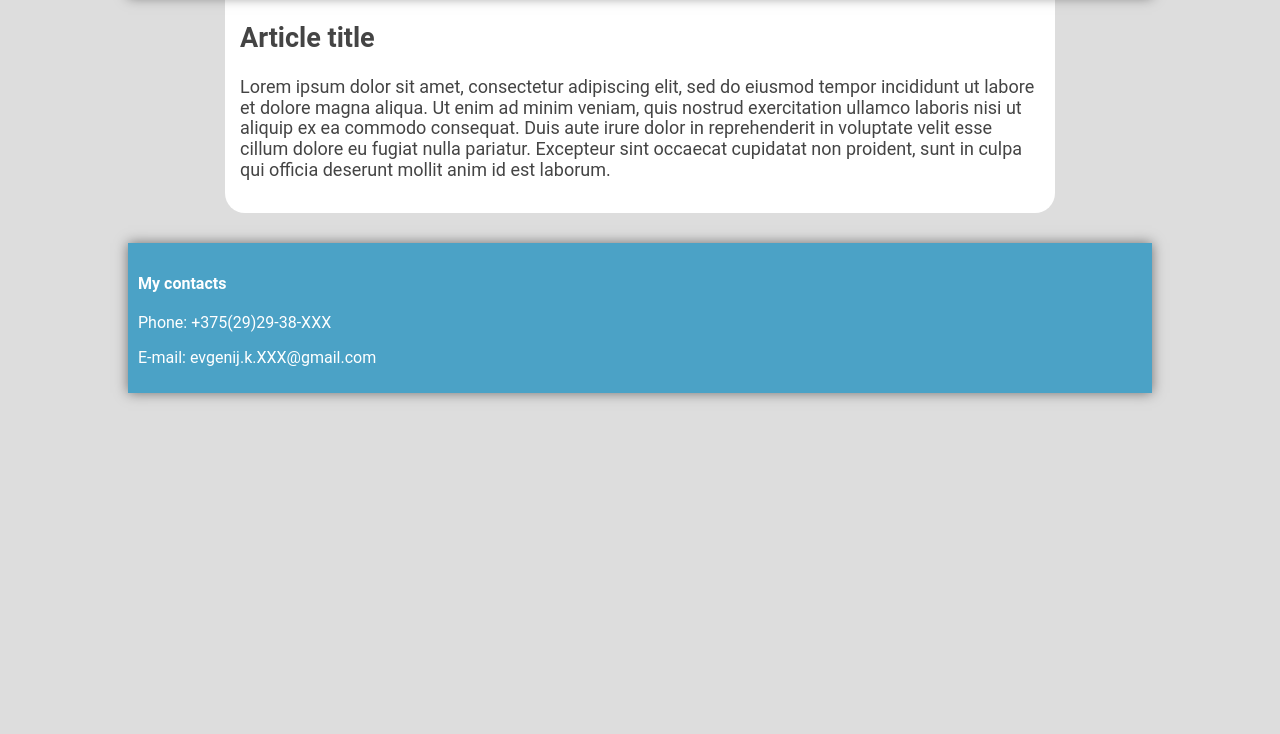
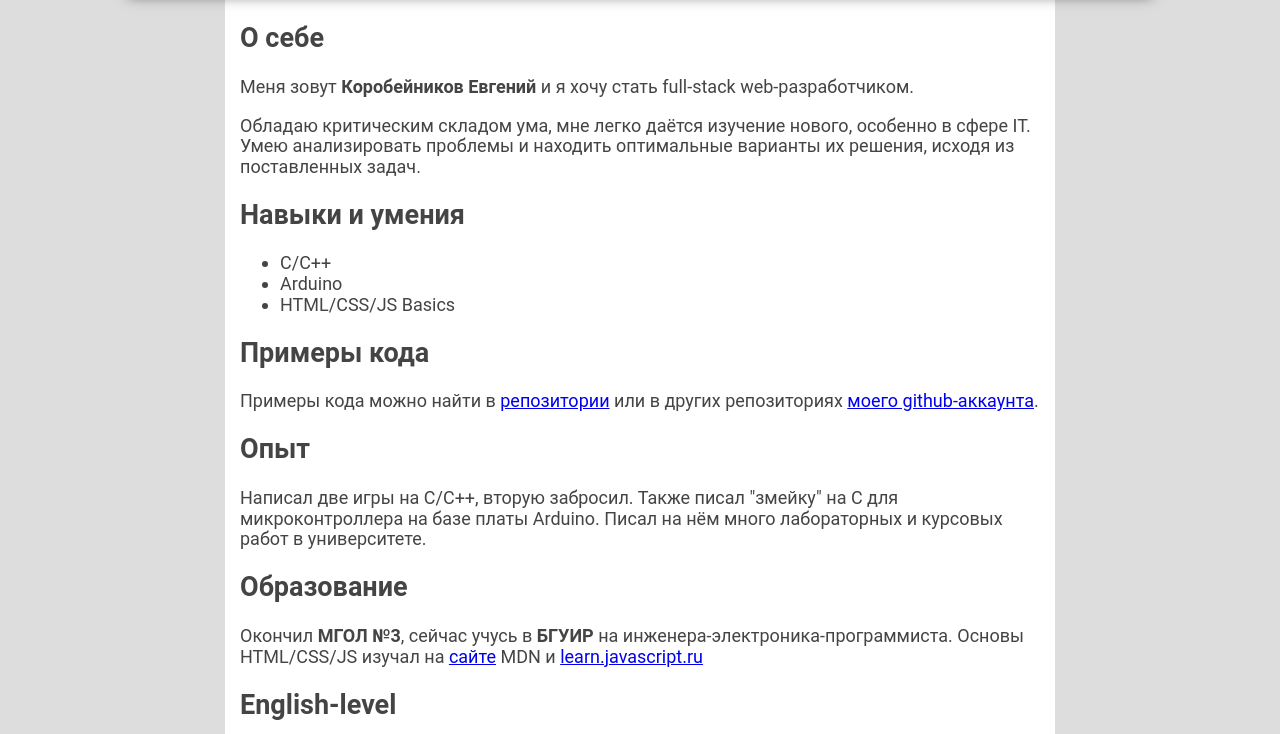
Before and after one commit to evgenijkorob/rsschool-codejam1-cv, a plain HTML site: page index.html in a window 1280 px wide. Shown: the part 129-863 px from the top of the page. Before the commit the page ends 800 px from the top, so only its background shows below. Drawn offline with nearby package versions, Linux system fonts and the light colour scheme.

Commit message:
feat(index): add information about myself in article

```diff
--- a/index.html
+++ b/index.html
@@ -1,16 +1,16 @@
 <!DOCTYPE html>
-<html>
+<html lang="ru">
   <head>
     <meta charset="utf-8">
     <meta name="viewport" content="width=device-width, initial-scale=1">
-    <title>First Code Jam</title>
+    <title>Первый Code Jam</title>
     <link rel="stylesheet"
     href="//cdn.rawgit.com/necolas/normalize.css/master/normalize.css">
     <link rel="stylesheet" href="style.css">
   </head>
   <body>
     <header>
-      <span class="header-sitename">My summary</span>
+      <span class="header-sitename">Резюме</span>
       <nav>
         <ul>
           <li class="nav-link"><a>item</a></li>
@@ -25,22 +25,63 @@
     </header>
     <main>
       <article>
-        <h2>Article title</h2>
+        <h2>О себе</h2>
         <p>
-          Lorem ipsum dolor sit amet, consectetur adipiscing elit, sed do
-          eiusmod tempor incididunt ut labore et dolore magna aliqua.
-          Ut enim ad minim veniam, quis nostrud exercitation ullamco laboris
-          nisi ut aliquip ex ea commodo consequat. Duis aute irure dolor in
-          reprehenderit in voluptate velit esse cillum dolore eu fugiat
-          nulla pariatur. Excepteur sint occaecat cupidatat non proident,
-          sunt in culpa qui officia deserunt mollit anim id est laborum.
+          Меня зовут <strong>Коробейников Евгений</strong> и я хочу стать
+          full-stack web-разработчиком.
+        </p>
+        <p>
+          Обладаю критическим складом ума, мне легко даётся изучение нового,
+          особенно в сфере IT. Умею анализировать проблемы и находить
+          оптимальные варианты их решения, исходя из поставленных задач.
+        </p>
+        <h2>Навыки и умения</h2>
+        <p>
+          <ul>
+            <li>
+              C/C++
+            </li>
+            <li>
+              Arduino
+            </li>
+            <li>
+              HTML/CSS/JS Basics
+            </li>
+          </ul>
+        </p>
+        <h2>Примеры кода</h2>
+        <p>
+          Примеры кода можно найти в
+          <a href="https://github.com/evgenijkorob/code-examples">репозитории</a>
+          или в других репозиториях
+          <a href="https://github.com/evgenijkorob/">моего github-аккаунта</a>.
+        </p>
+        <h2>Опыт</h2>
+        <p>
+          Написал две игры на C/C++, вторую забросил. Также писал "змейку" на C
+          для микроконтроллера на базе платы Arduino. Писал на нём много
+          лабораторных и курсовых работ в университете.
+        </p>
+        <h2>Образование</h2>
+        <p>
+          Окончил <strong>МГОЛ №3</strong>, сейчас учусь в
+          <strong>БГУИР</strong> на инженера-электроника-программиста.
+          Основы HTML/CSS/JS изучал на
+          <a href="https://developer.mozilla.org/ru/">сайте</a>
+          MDN и
+          <a href="learn.javascript.ru">learn.javascript.ru</a>
+        </p>
+        <h2>English-level</h2>
+        <p>
+          Английский изучал с 1-го класса школы. Оценочный уровень языка
+          <strong>A2/B1</strong>.
         </p>
       </article>
     </main>
     <footer>
-      <h4>My contacts</h4>
-      <p>Phone: +375(29)29-38-XXX</p>
-      <p>E-mail: evgenij.k.XXX@gmail.com</p>
+      <h4>Мои контакты</h4>
+      <p>Моб. тел.(МТС): +375(29)29-38-541</p>
+      <p>E-mail: evgenij.k.wie@gmail.com</p>
     </footer>
   </body>
 </html>
```
